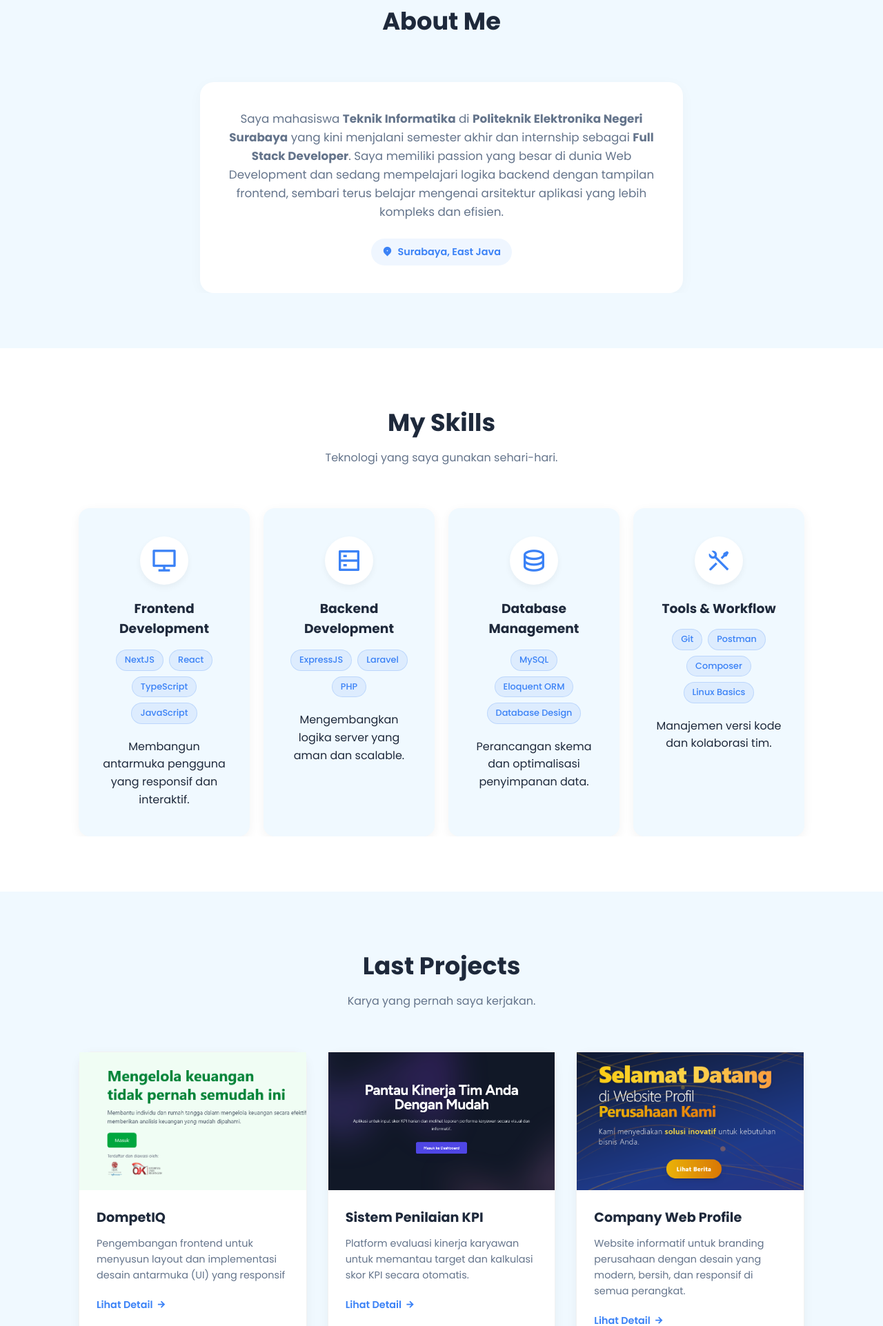
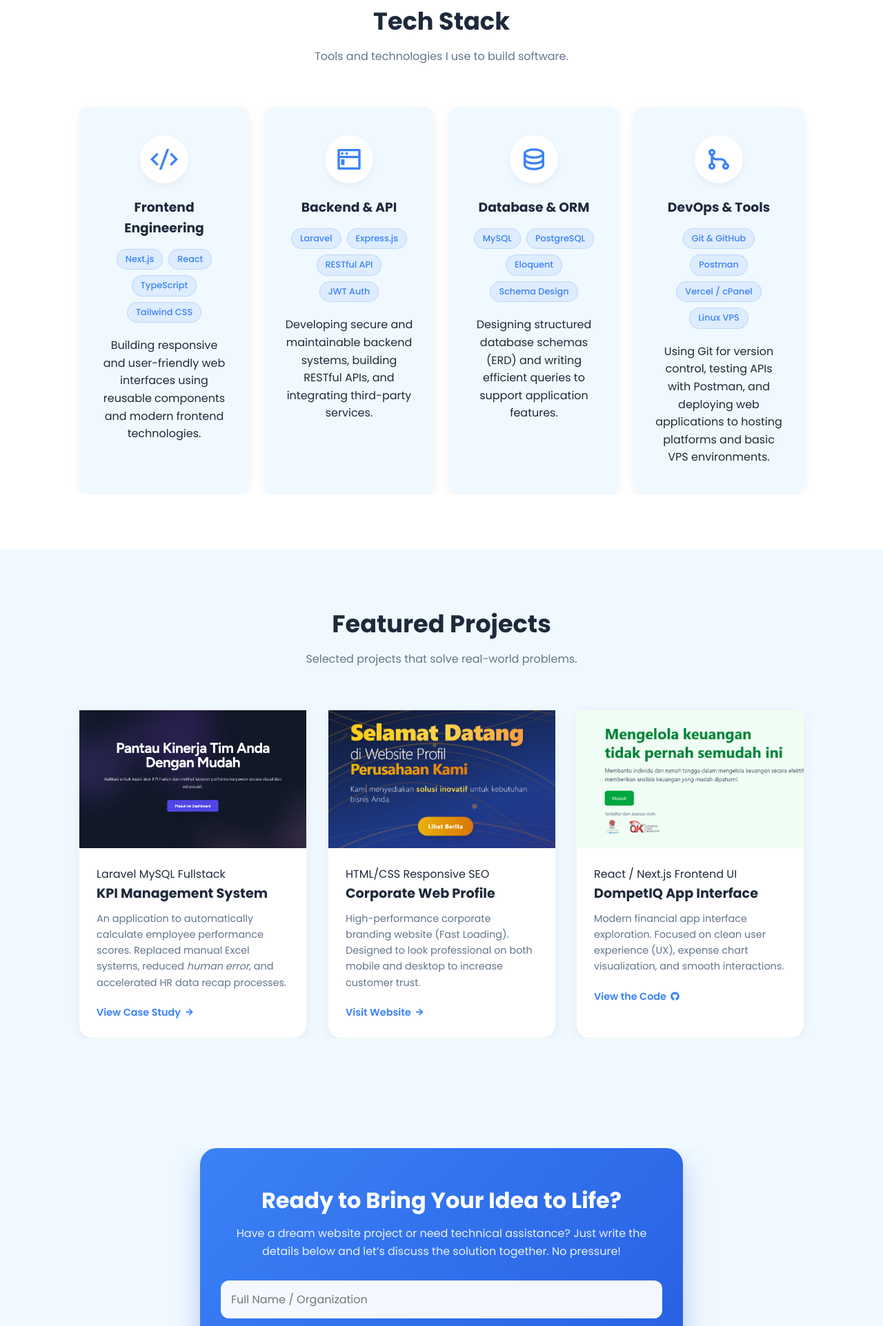
Before and after one commit to mmthariq/personal-website, a website: page index.html in a window 1280 px wide. Shown: the part 877-2800 px from the top of the page at 69% size. Drawn offline with nearby package versions, Linux system fonts and the light colour scheme.

Commit message:
refactor: update skills section content and improve styling

```diff
--- a/assets/css/animations.css
+++ b/assets/css/animations.css
@@ -5,13 +5,15 @@
 /* ANIMATIONS */
 .reveal {
     opacity: 0;
-    transform: translateY(30px);
-    transition: all 0.8s ease-out;
+    transform: translate3d(0, 30px, 0);
+    transition: opacity 0.6s cubic-bezier(0.4, 0, 0.2, 1),
+                transform 0.6s cubic-bezier(0.4, 0, 0.2, 1);
+    will-change: transform, opacity;
 }
 
 .reveal.active {
     opacity: 1;
-    transform: translateY(0);
+    transform: translate3d(0, 0, 0);
 }
 
 .delay-100 { transition-delay: 0.1s; }
--- a/assets/css/components.css
+++ b/assets/css/components.css
@@ -89,13 +89,19 @@ header {
     background: white;
     border-radius: 20px;
     box-shadow: 0 4px 15px rgba(0,0,0,0.05);
-    transition: 0.3s;
+    transition: transform 0.3s cubic-bezier(0.4, 0, 0.2, 1),
+                box-shadow 0.3s ease;
     border: 1px solid rgba(0,0,0,0.05);
+    will-change: transform;
+    transform: translate3d(0, 0, 0);
 }
 
-.project-card:hover, .skill-card:hover {
-    transform: translateY(-10px);
-    box-shadow: 0 15px 30px rgba(0,0,0,0.1);
+/* Hover hanya untuk desktop */
+@media (hover: hover) and (pointer: fine) {
+    .project-card:hover, .skill-card:hover {
+        transform: translate3d(0, -10px, 0);
+        box-shadow: 0 15px 30px rgba(0,0,0,0.1);
+    }
 }
 
 /* BADGES */
--- a/assets/css/sections.css
+++ b/assets/css/sections.css
@@ -228,15 +228,23 @@
     padding: 40px 30px;
     border-radius: var(--radius);
     text-align: center;
-    transition: 0.4s;
+    transition: transform 0.3s cubic-bezier(0.4, 0, 0.2, 1),
+                background 0.3s ease,
+                border-color 0.3s ease,
+                box-shadow 0.3s ease;
     border: 1px solid transparent;
+    will-change: transform;
+    transform: translate3d(0, 0, 0);
 }
 
+/* Hover hanya untuk desktop (non-touch devices) */
+@media (hover: hover) and (pointer: fine) {
     .skill-card:hover {
         background: white;
-    transform: translateY(-10px);
+        transform: translate3d(0, -10px, 0);
         border-color: #E2E8F0;
         box-shadow: var(--shadow-soft);
+    }
 }
 
 .icon-box {
@@ -271,12 +279,19 @@
     border-radius: 20px;
     font-size: 0.8rem;
     font-weight: 500;
-    transition: all 0.3s ease;
+    transition: transform 0.2s cubic-bezier(0.4, 0, 0.2, 1),
+                background 0.2s ease,
+                color 0.2s ease,
+                border-color 0.2s ease;
+    transform: translate3d(0, 0, 0);
 }
 
+/* Hover hanya untuk desktop */
+@media (hover: hover) and (pointer: fine) {
     .skill-card:hover .tag {
         background: var(--primary);
         color: white;
         border-color: var(--primary);
-    transform: translateY(-2px);
+        transform: translate3d(0, -2px, 0);
     }
+}
--- a/index.html
+++ b/index.html
@@ -1,5 +1,5 @@
 <!DOCTYPE html>
-<html lang="id">
+<html lang="en">
 <head>
     <meta charset="UTF-8">
     <meta name="viewport" content="width=device-width, initial-scale=1.0">
@@ -19,7 +19,7 @@
     <link href="https://fonts.googleapis.com/css2?family=Poppins:wght@300;400;500;600;700&display=swap" rel="stylesheet">
     <link href="https://cdn.jsdelivr.net/npm/remixicon@3.5.0/fonts/remixicon.css" rel="stylesheet">
 
-    <!-- CSS Utama -->
+    <!-- Main CSS -->
     <link rel="stylesheet" href="assets/css/style.css">
 </head>
 <body>
@@ -44,9 +44,9 @@
         <section id="home" class="hero">
             <div class="container hero-container">
                 <div class="hero-text reveal">
-                    <span class="badge">👋 Halo, saya Thariq</span>
+                    <span class="badge">👋 Hi, I'm Thariq</span>
                     <h1>I create <span class="text-highlight">Web Solutions</span></h1>
-                    <p>Membangun solusi digital yang minimalis, cepat, dan fungsional menggunakan teknologi modern.</p>
+                    <p>Building minimal, fast, and functional digital solutions using modern technologies.</p>
 
                     <div class="social-icons">
                         <a href="https://linkedin.com/in/muhammad-thariq-haqkimi" target="_blank" title="LinkedIn"><i class="ri-linkedin-fill"></i></a>
@@ -63,83 +63,61 @@
             </div>
         </section>
 
-        <!-- ABOUT SECTION -->
-        <section id="about" class="about-section reveal">
-            <div class="container">
-                <div class="section-header">
-                    <h2>About Me</h2>
-                </div>
-                <div class="about-content">
-                    <p style="text-align: center; max-width: 800px; margin: 0 auto; line-height: 1.6;">
-                        Saya mahasiswa <strong>Teknik Informatika</strong> di <strong>Politeknik Elektronika Negeri Surabaya</strong>
-                        yang kini menjalani semester akhir dan internship sebagai <strong>Full Stack Developer</strong>.
-                        Saya memiliki passion yang besar di dunia Web Development dan sedang mempelajari
-                        logika backend dengan tampilan frontend, sembari terus belajar mengenai arsitektur aplikasi yang lebih kompleks dan efisien.
-                    </p>
-
-                    <div class="location-badge">
-                        <i class="ri-map-pin-2-fill"></i> Surabaya, East Java
-                </div>
-            </div>
-        </section>
-
         <!-- SKILLS SECTION -->
 <section id="skills" class="skills">
     <div class="container">
         <div class="section-header reveal">
-                    <h2>My Skills</h2>
-                    <p>Teknologi yang saya gunakan sehari-hari.</p>
+            <h2>Tech Stack</h2>
+            <p>Tools and technologies I use to build software.</p>
         </div>
 
         <div class="skills-grid">
-                    <!-- Frontend Development -->
             <div class="skill-card reveal delay-100">
-                        <div class="icon-box"><i class="ri-computer-line"></i></div>
-                        <h3>Frontend Development</h3>
+                <div class="icon-box"><i class="ri-code-s-slash-line"></i></div>
+                <h3>Frontend Engineering</h3>
                 <div class="skill-tags">
-                            <span class="tag">NextJS</span>
+                    <span class="tag">Next.js</span>
                     <span class="tag">React</span>
                     <span class="tag">TypeScript</span>
-                            <span class="tag">JavaScript</span>
+                    <span class="tag">Tailwind CSS</span>
                 </div>
-                        <p>Membangun antarmuka pengguna yang responsif dan interaktif.</p>
+                <p>Building responsive and user-friendly web interfaces using reusable components and modern frontend technologies.</p>
             </div>
 
-                    <!-- Backend Development -->
             <div class="skill-card reveal delay-200">
-                        <div class="icon-box"><i class="ri-server-line"></i></div>
-                        <h3>Backend Development</h3>
+                <div class="icon-box"><i class="ri-terminal-window-line"></i></div>
+                <h3>Backend & API</h3>
                 <div class="skill-tags">
-                            <span class="tag">ExpressJS</span>
                     <span class="tag">Laravel</span>
-                            <span class="tag">PHP</span>
+                    <span class="tag">Express.js</span>
+                    <span class="tag">RESTful API</span>
+                    <span class="tag">JWT Auth</span>
                 </div>
-                        <p>Mengembangkan logika server yang aman dan scalable.</p>
+                <p>Developing secure and maintainable backend systems, building RESTful APIs, and integrating third-party services.</p>
             </div>
 
-                    <!-- Database Management -->
             <div class="skill-card reveal delay-300">
                 <div class="icon-box"><i class="ri-database-2-line"></i></div>
-                        <h3>Database Management</h3>
+                <h3>Database & ORM</h3>
                 <div class="skill-tags">
                     <span class="tag">MySQL</span>
-                            <span class="tag">Eloquent ORM</span>
-                            <span class="tag">Database Design</span>
+                    <span class="tag">PostgreSQL</span>
+                    <span class="tag">Eloquent</span>
+                    <span class="tag">Schema Design</span>
                 </div>
-                        <p>Perancangan skema dan optimalisasi penyimpanan data.</p>
+                <p>Designing structured database schemas (ERD) and writing efficient queries to support application features.</p>
             </div>
 
-                    <!-- Tools & Workflow -->
             <div class="skill-card reveal delay-100">
-                        <div class="icon-box"><i class="ri-tools-line"></i></div>
-                        <h3>Tools & Workflow</h3>
+                <div class="icon-box"><i class="ri-git-merge-line"></i></div>
+                <h3>DevOps & Tools</h3>
                 <div class="skill-tags">
-                            <span class="tag">Git</span>
+                    <span class="tag">Git & GitHub</span>
                     <span class="tag">Postman</span>
-                            <span class="tag">Composer</span>
-                            <span class="tag">Linux Basics</span>
+                    <span class="tag">Vercel / cPanel</span>
+                    <span class="tag">Linux VPS</span>
                 </div>
-                        <p>Manajemen versi kode dan kolaborasi tim.</p>
+                <p>Using Git for version control, testing APIs with Postman, and deploying web applications to hosting platforms and basic VPS environments.</p>
             </div>
         </div>
     </div>
@@ -149,49 +127,62 @@
         <section id="projects" class="projects-section reveal">
             <div class="container">
                 <div class="section-header">
-                    <h2>Last Projects</h2>
-                    <p>Karya yang pernah saya kerjakan.</p>
+                    <h2>Featured Projects</h2>
+                    <p>Selected projects that solve real-world problems.</p>
                 </div>
 
                 <div class="project-grid">
-                    <!-- Project 1 -->
+
                     <div class="project-card">
                         <div class="project-thumb">
-                            <img src="assets/img/projects/dompetiq.png" alt="DompetIQ Project" onerror="this.parentElement.classList.add('gradient-1'); this.style.display='none'; this.nextElementSibling.style.display='flex';">
-                            <div class="fallback-icon" style="display:none;"><i class="ri-macbook-line"></i></div>
+                            <img src="assets/img/projects/kpi-system.png" alt="KPI System" onerror="this.parentElement.classList.add('gradient-2'); this.style.display='none'; this.nextElementSibling.style.display='flex';">
+                            <div class="fallback-icon" style="display:none;"><i class="ri-bar-chart-grouped-line"></i></div>
                         </div>
                         <div class="p-content">
-                            <h3>DompetIQ</h3>
-                            <p>Pengembangan frontend untuk menyusun layout dan implementasi desain antarmuka (UI) yang responsif</p>
-                            <a href="javascript:void(0);" class="link-arrow">Lihat Detail <i class="ri-arrow-right-line"></i></a>
+                            <div class="p-tags">
+                                <span class="tiny-tag">Laravel</span>
+                                <span class="tiny-tag">MySQL</span>
+                                <span class="tiny-tag">Fullstack</span>
+                            </div>
+                            <h3>KPI Management System</h3>
+                            <p>An application to automatically calculate employee performance scores. Replaced manual Excel systems, reduced <em>human error</em>, and accelerated HR data recap processes.</p>
+                            <a href="javascript:void(0)" class="link-arrow">View Case Study <i class="ri-arrow-right-line"></i></a>
                         </div>
                     </div>
 
-                    <!-- Project 2 -->
                     <div class="project-card">
                         <div class="project-thumb">
-                            <img src="assets/img/projects/kpi-system.png" alt="Sistem Penilaian KPI" onerror="this.parentElement.classList.add('gradient-2'); this.style.display='none'; this.nextElementSibling.style.display='flex';">
-                            <div class="fallback-icon" style="display:none;"><i class="ri-layout-masonry-line"></i></div>
+                            <img src="assets/img/projects/company-profile.png" alt="Company Profile" onerror="this.parentElement.classList.add('gradient-3'); this.style.display='none'; this.nextElementSibling.style.display='flex';">
+                            <div class="fallback-icon" style="display:none;"><i class="ri-building-4-line"></i></div>
                         </div>
                         <div class="p-content">
-                            <h3>Sistem Penilaian KPI</h3>
-                            <p>Platform evaluasi kinerja karyawan untuk memantau target dan kalkulasi skor KPI secara otomatis.</p>
-                            <a href="javascript:void(0);" class="link-arrow">Lihat Detail <i class="ri-arrow-right-line"></i></a>
+                            <div class="p-tags">
+                                <span class="tiny-tag">HTML/CSS</span>
+                                <span class="tiny-tag">Responsive</span>
+                                <span class="tiny-tag">SEO</span>
+                            </div>
+                            <h3>Corporate Web Profile</h3>
+                            <p>High-performance corporate branding website (Fast Loading). Designed to look professional on both mobile and desktop to increase customer trust.</p>
+                            <a href="https://selarasmitraintegra.com" class="link-arrow">Visit Website <i class="ri-arrow-right-line"></i></a>
                         </div>
                     </div>
 
-                    <!-- Project 3 -->
                     <div class="project-card">
                         <div class="project-thumb">
-                            <img src="assets/img/projects/company-profile.png" alt="Company Web Profile" onerror="this.parentElement.classList.add('gradient-3'); this.style.display='none'; this.nextElementSibling.style.display='flex';">
-                            <div class="fallback-icon" style="display:none;"><i class="ri-shopping-bag-3-line"></i></div>
+                            <img src="assets/img/projects/dompetiq.png" alt="DompetIQ" onerror="this.parentElement.classList.add('gradient-1'); this.style.display='none'; this.nextElementSibling.style.display='flex';">
+                            <div class="fallback-icon" style="display:none;"><i class="ri-wallet-3-line"></i></div>
                         </div>
                         <div class="p-content">
-                            <h3>Company Web Profile</h3>
-                            <p>Website informatif untuk branding perusahaan dengan desain yang modern, bersih, dan responsif di semua perangkat.</p>
-                            <a href="javascript:void(0);" class="link-arrow">Lihat Detail <i class="ri-arrow-right-line"></i></a>
+                            <div class="p-tags">
+                                <span class="tiny-tag">React / Next.js</span>
+                                <span class="tiny-tag">Frontend UI</span>
+                            </div>
+                            <h3>DompetIQ App Interface</h3>
+                            <p>Modern financial app interface exploration. Focused on clean user experience (UX), expense chart visualization, and smooth interactions.</p>
+                            <a href="https://github.com/mmthariq/dompetiq" target="_blank" class="link-arrow">View the Code <i class="ri-github-fill"></i></a>
                         </div>
                     </div>
+
                 </div>
             </div>
         </section>
@@ -201,54 +192,57 @@
             <div class="container">
                 <div class="contact-card">
                     <div class="contact-text">
-                        <h2>Contact Me</h2>
-                        <p>Tertarik kolaborasi atau sekadar menyapa? Mungkin bisa dilanjut di sini hehe.</p>
+                        <h2>Ready to Bring Your Idea to Life?</h2>
+                        <p>Have a dream website project or need technical assistance? Just write the details below and let’s discuss the solution together. No pressure!</p>
                     </div>
 
-                    <!-- FORMULIR -->
                     <form id="contactForm" class="full-contact-form" name="contact" method="POST" data-netlify="true">
                         <input type="hidden" name="form-name" value="contact" />
+
                         <div class="form-group">
-                            <input type="text" id="nameInput" name="name" placeholder="Nama Kamu" required>
+                            <input type="text" id="nameInput" name="name" placeholder="Full Name / Organization" required>
                         </div>
+
                         <div class="form-group">
-                            <input type="email" id="emailInput" name="email" placeholder="Alamat Email" required>
+                            <input type="email" id="emailInput" name="email" placeholder="Active Email (so I can reply)" required>
                         </div>
+
                         <div class="form-group">
-                            <textarea id="messageInput" name="message" rows="4" placeholder="Tulis pesanmu di sini..." required></textarea>
+                            <textarea id="messageInput" name="message" rows="4" placeholder="Tell me your needs (e.g., Build a school profile website, or ask about system development pricing...)" required></textarea>
                         </div>
+
                         <button type="submit" class="btn-send">
-                            Kirim Pesan <i class="ri-send-plane-fill"></i>
+                            Send <i class="ri-send-plane-fill"></i>
                         </button>
+
                         <p id="formMessage" class="form-message"></p>
                     </form>
 
-                    <!-- SOCIAL CONNECT -->
                     <div class="social-connect" id="social">
-                        <p class="social-header">Atau terhubung lebih dekat melalui:</p>
+                        <p class="social-header">Or DM directly via:</p>
 
                         <div class="social-grid">
-                            <!-- LinkedIn -->
                             <a href="https://linkedin.com/in/muhammad-thariq-haqkimi" target="_blank" class="social-card">
                                 <div class="social-icon">
                                     <i class="ri-linkedin-fill"></i>
                                 </div>
                                 <div class="social-text">
                                     <span class="s-name">LinkedIn</span>
-                                    <span class="s-desc">Jejaring Profesional</span>
+                                    <span class="s-desc">Connect Professionally</span>
                                 </div>
                             </a>
 
-                            <!-- Instagram -->
                             <a href="https://instagram.com/mthariiqh" target="_blank" class="social-card">
                                 <div class="social-icon">
                                     <i class="ri-instagram-line"></i>
                                 </div>
                                 <div class="social-text">
                                     <span class="s-name">Instagram</span>
-                                    <span class="s-desc">Daily Updates</span>
+                                    <span class="s-desc">DM for Quick Chat</span>
                                 </div>
                             </a>
+                        </div>
+                    </div>
                 </div>
             </div>
         </section>
@@ -257,7 +251,7 @@
 
     <footer>
         <div class="container">
-            <p>&copy; 2025 Muhammad Thariq</p>
+            <p>&copy; 2026 Muhammad Thariq</p>
         </div>
     </footer>
 
@@ -267,10 +261,10 @@
             <div class="popup-icon">
                 <i class="ri-check-double-line"></i>
             </div>
-            <h3>Pesan Terkirim!</h3>
-            <p>Terima kasih sudah menghubungi, pesan anda telah diterima dan akan saya balas secepatnya :)</p>
+            <h3>Message Sent!</h3>
+            <p>Thank you for reaching out. Your message has been received and I will reply as soon as possible :)</p>
             <button id="closePopup" class="btn-close-popup">
-                Tutup <i class="ri-close-line"></i>
+                Close <i class="ri-close-line"></i>
             </button>
         </div>
     </div>
```
Lines whose indentation alone changed are shown as unchanged.
